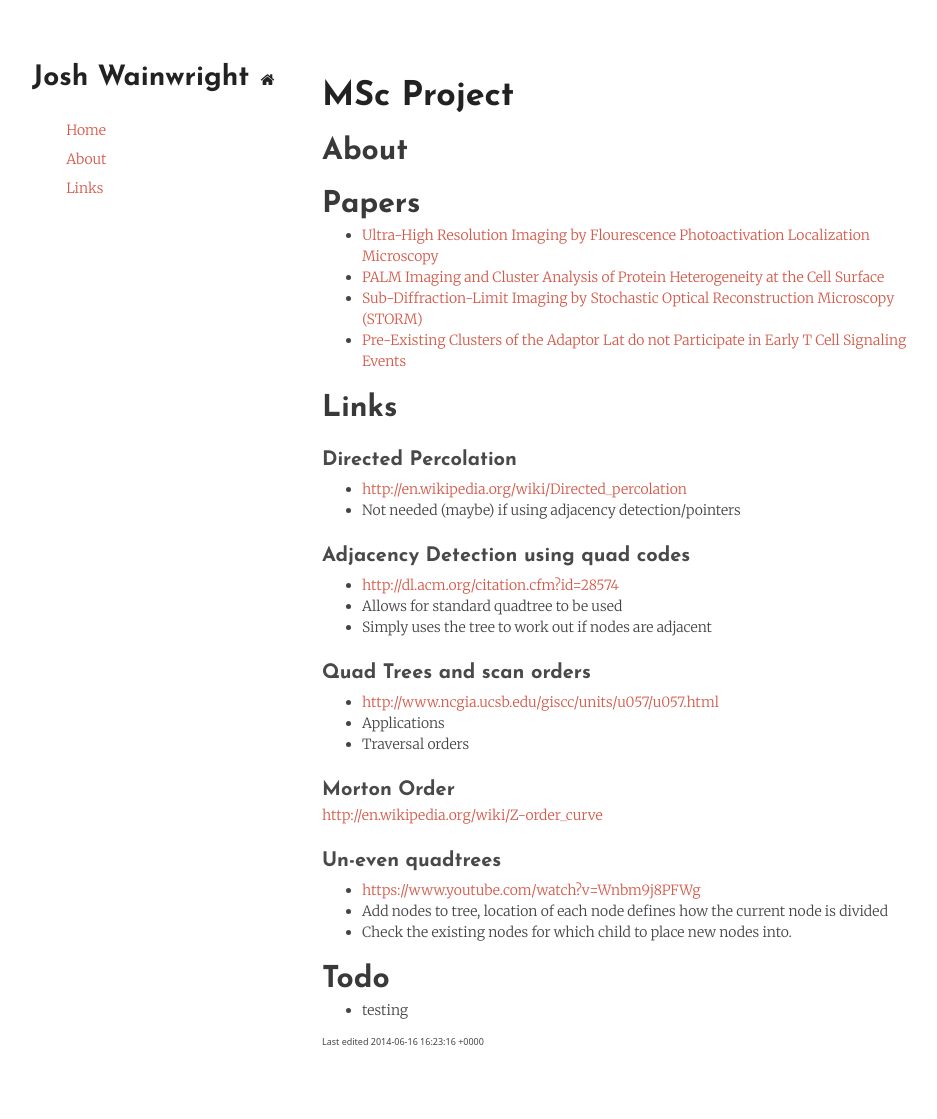
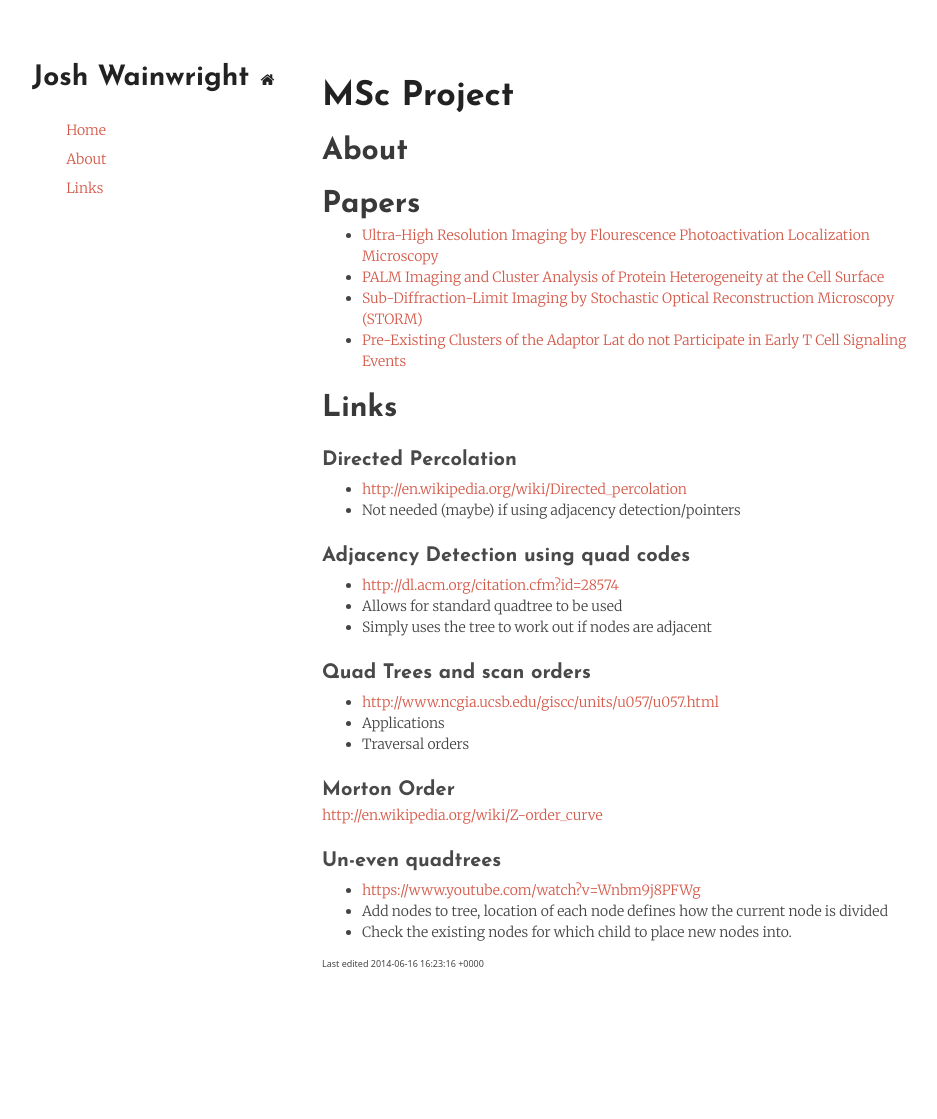
Before and after one commit to joshaw/MScProject, a Jekyll site: the page built from site/index.md, in a window 1280 px wide. Shown: the whole page, without its empty margins (148-1085 px from the left). Built offline with Jekyll 4.4.1, drawn with Linux system fonts in a browser that asks for light colours; after the commit the page ends 1041 px from its top, so only the background shows below that.

Commit message:
Remove todo section

```diff
--- a/site/index.md
+++ b/site/index.md
@@ -41,6 +41,3 @@ title: Home
 - Add nodes to tree, location of each node defines how the current node is
   divided
 - Check the existing nodes for which child to place new nodes into.
-
-## Todo
-- testing
```
